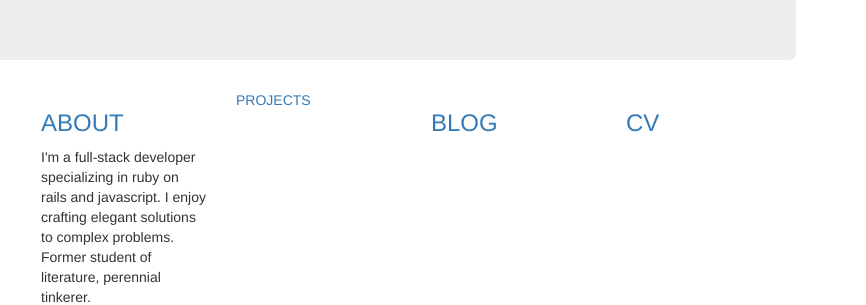
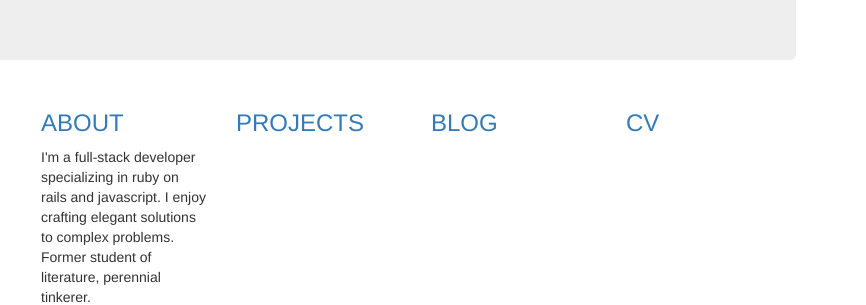
Before and after one commit to ABaldwinHunter/ABaldwinHunter.github.io, a plain HTML site: page index.html in a window 1280 px wide. Shown: the part 180-485 px from the top of the page, 414-1280 px from the left. Drawn offline with nearby package versions, Linux system fonts and the light colour scheme; a script that the page names is missing.

Commit message:
add header

```diff
--- a/index.html
+++ b/index.html
@@ -31,7 +31,7 @@
       <p>I'm a full-stack developer specializing in ruby on rails and javascript. I enjoy crafting elegant solutions to complex problems. Former student of literature, perennial tinkerer.</p>
     </div>
     <div class="col-sm-2">
-      <a href="https://ABaldwinHunter.github.io/webpages/projects">PROJECTS</a>
+      <h3><a href="https://ABaldwinHunter.github.io/webpages/projects">PROJECTS</a></h3>
       <!-- <div class="dropdown">
       <a href="https://ABaldwinHunter.github.io/webpages/projects" class="dropdown-toggle" data-toggle="dropdown"><h3>PROJECTS</h3></a>
       <ul class="dropdown-menu">
```
